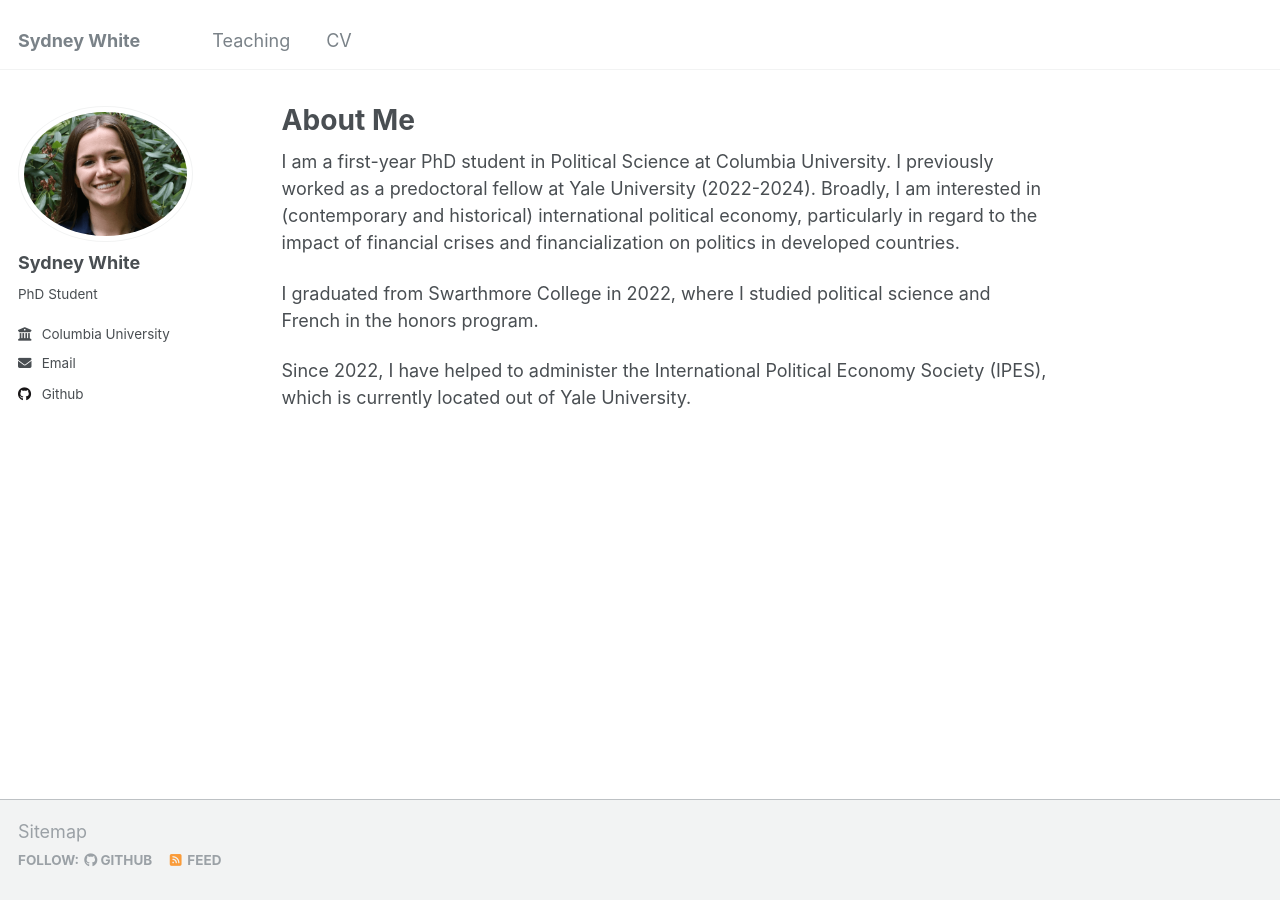
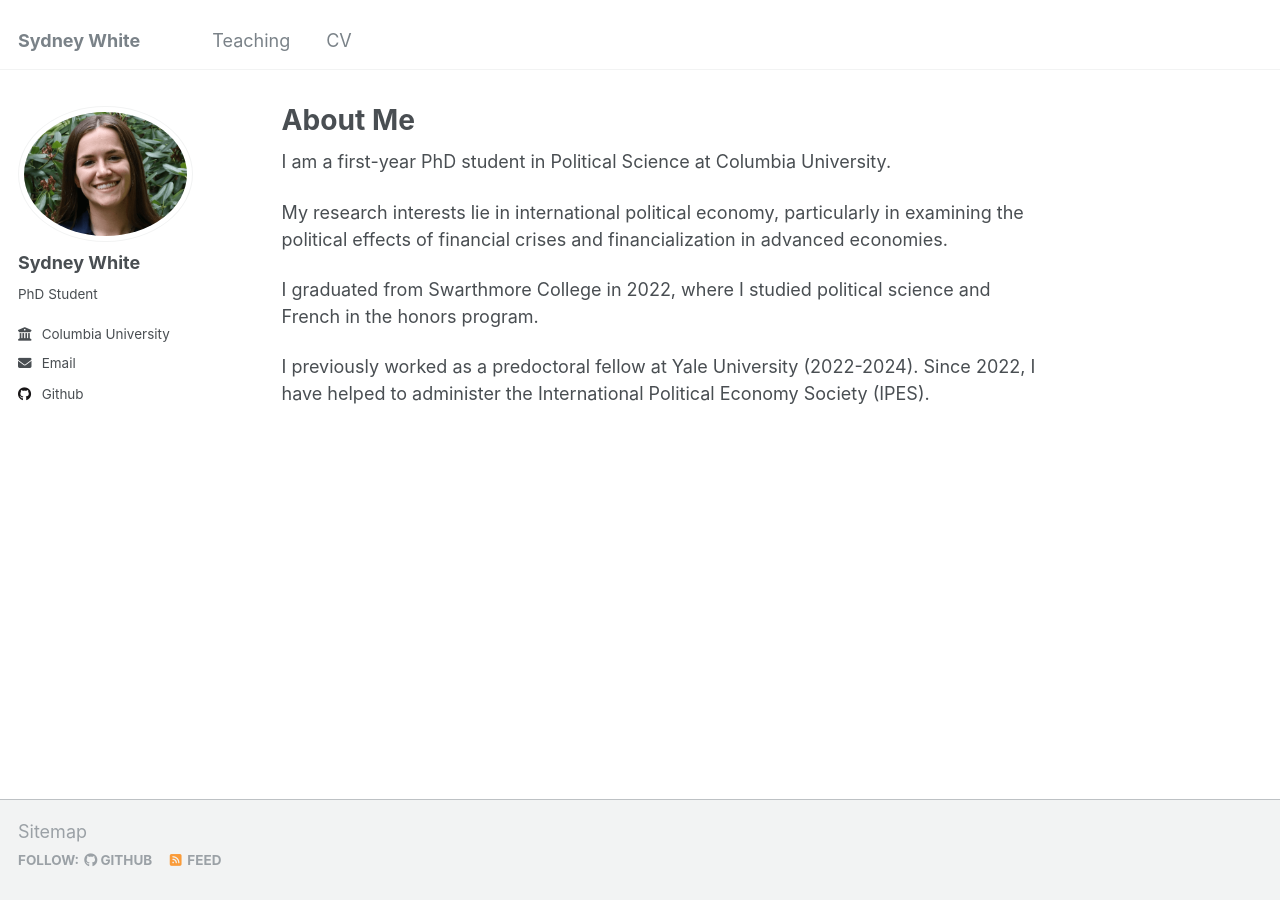
Before and after one commit to Sydney-White/web, a Jekyll site: the page built from _pages/about.md, in a window 1280 px wide. Built offline with Jekyll 4.4.1, drawn with Linux system fonts in a browser that asks for light colours.

Commit message:
Update about.md

```diff
--- a/_pages/about.md
+++ b/_pages/about.md
@@ -7,8 +7,10 @@ redirect_from:
   - /about.html
 ---
 
-I am a first-year PhD student in Political Science at Columbia University. I previously worked as a predoctoral fellow at Yale University (2022-2024). Broadly, I am interested in (contemporary and historical) international political economy, particularly in regard to the impact of financial crises and financialization on politics in developed countries.
+I am a first-year PhD student in Political Science at Columbia University.
+
+My research interests lie in international political economy, particularly in examining the political effects of financial crises and financialization in advanced economies.
 
 I graduated from Swarthmore College in 2022, where I studied political science and French in the honors program.
 
-Since 2022, I have helped to administer the International Political Economy Society (IPES), which is currently located out of Yale University.
+I previously worked as a predoctoral fellow at Yale University (2022-2024). Since 2022, I have helped to administer the International Political Economy Society (IPES).
```
